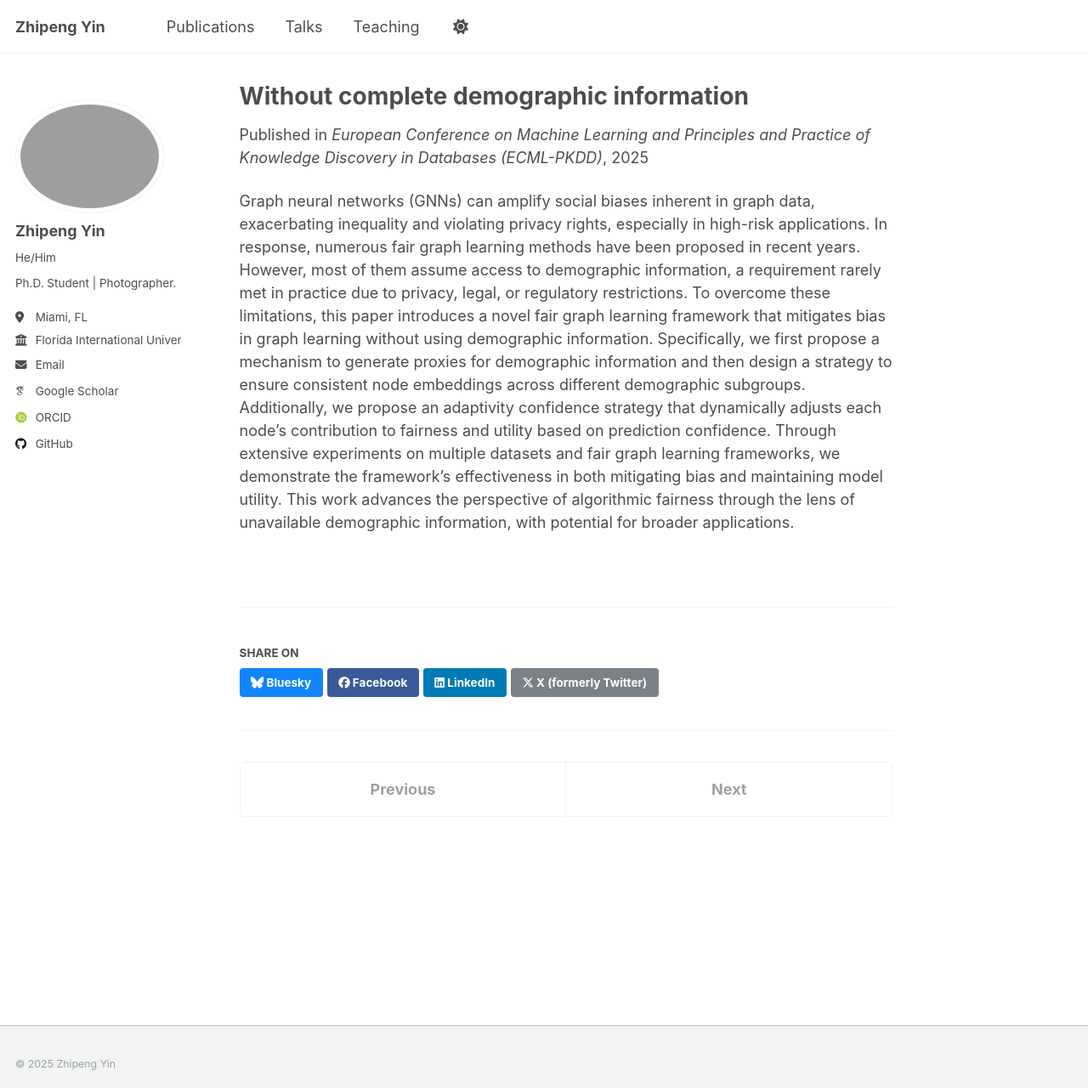
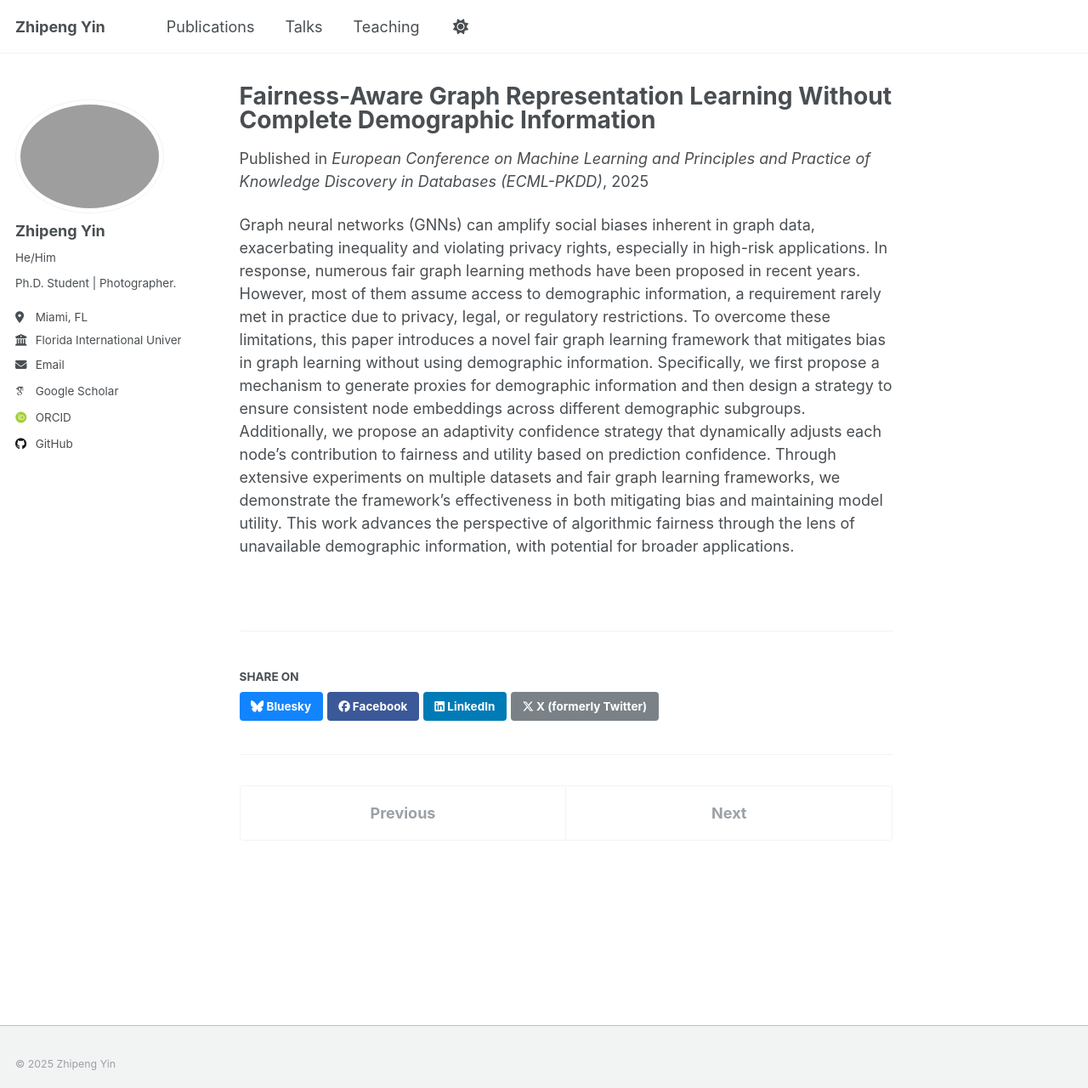
Before and after one commit to stefan0711/stefan0711.github.io, a Jekyll site: the page built from _publications/ecml1.md, in a window 1280 px wide and 1280 px high. Shown: the whole window at 85% size. Built offline with Jekyll 4.4.1, drawn with Linux system fonts in a browser that asks for light colours; some web fonts are replaced.

Commit message:
new paper update

```diff
--- a/_publications/ecml1.md
+++ b/_publications/ecml1.md
@@ -1,5 +1,5 @@
 ---
-title: "Without complete demographic information"
+title: "Fairness-Aware Graph Representation Learning Without Complete Demographic Information"
 collection: publications
 category:   paper
 permalink: /publication/ecml1
```
